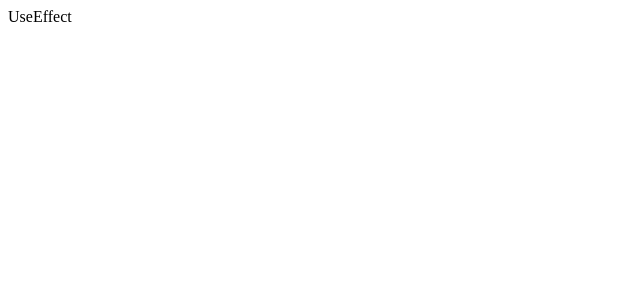
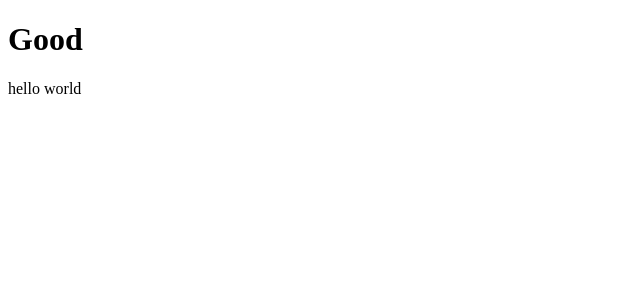
Before and after one commit to Shiho317/react-hooks, a React (Create React App) app: page /useeffect in a window 1280 px wide. Shown: the top 300 px of the page, without its empty margins (0-640 px from the left). Built offline with nearby package versions, Linux system fonts and the light colour scheme.

Commit message:
added useEffect

```diff
--- a/src/Components/useEffect/UseEffect.js
+++ b/src/Components/useEffect/UseEffect.js
@@ -1,7 +1,18 @@
-import React from 'react'
+import React, { useState, useEffect } from 'react'
 
 export default function UseEffect() {
+
+  const [title, setTitle] = useState('');
+
+  useEffect(() => {
+    setTitle('Good')
+    console.log('hello')
+  }, [title]);
+
   return (
-    <div>UseEffect</div>
+    <div>
+      <h1>{title}</h1>
+      hello world
+    </div>
   )
 }
```
